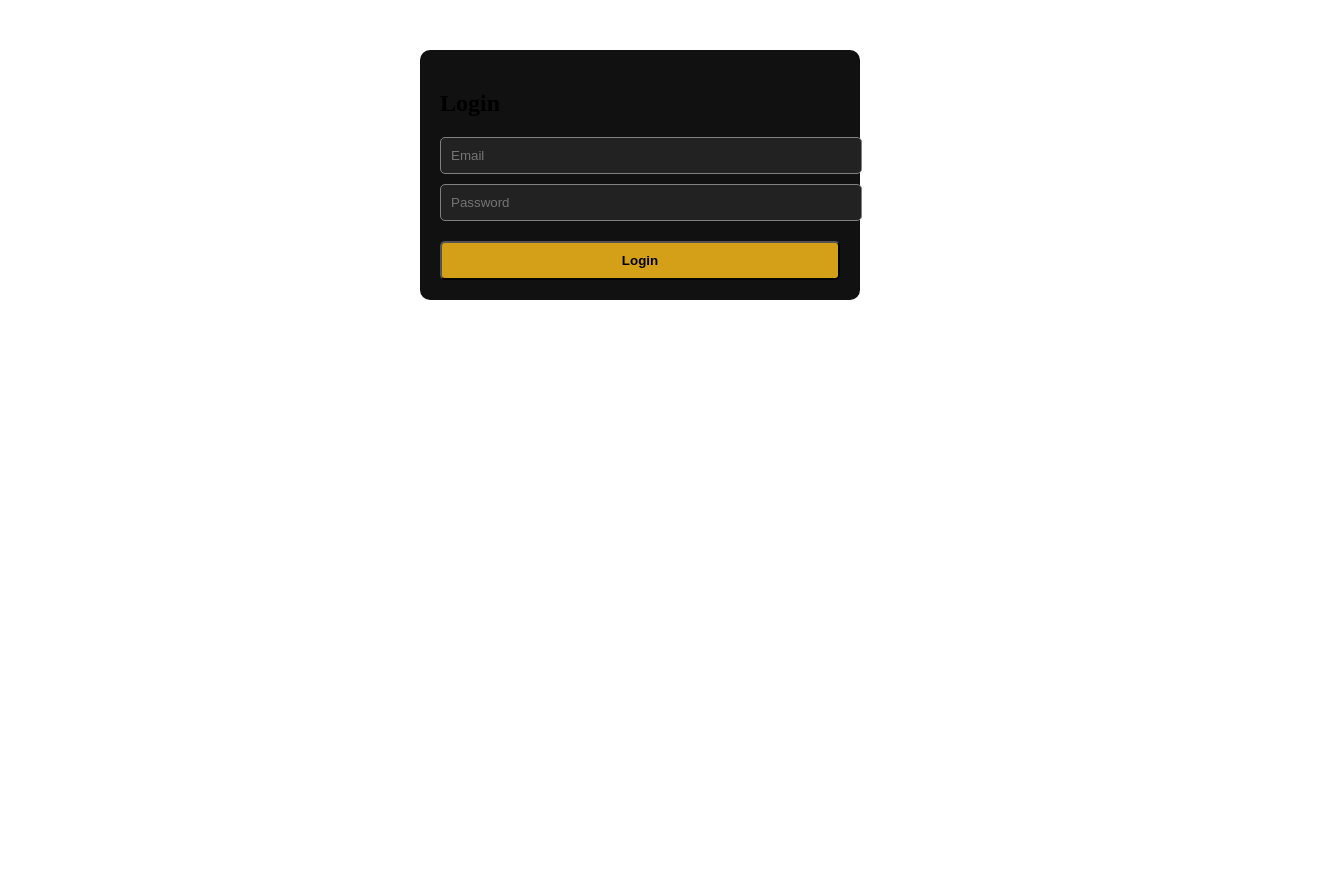
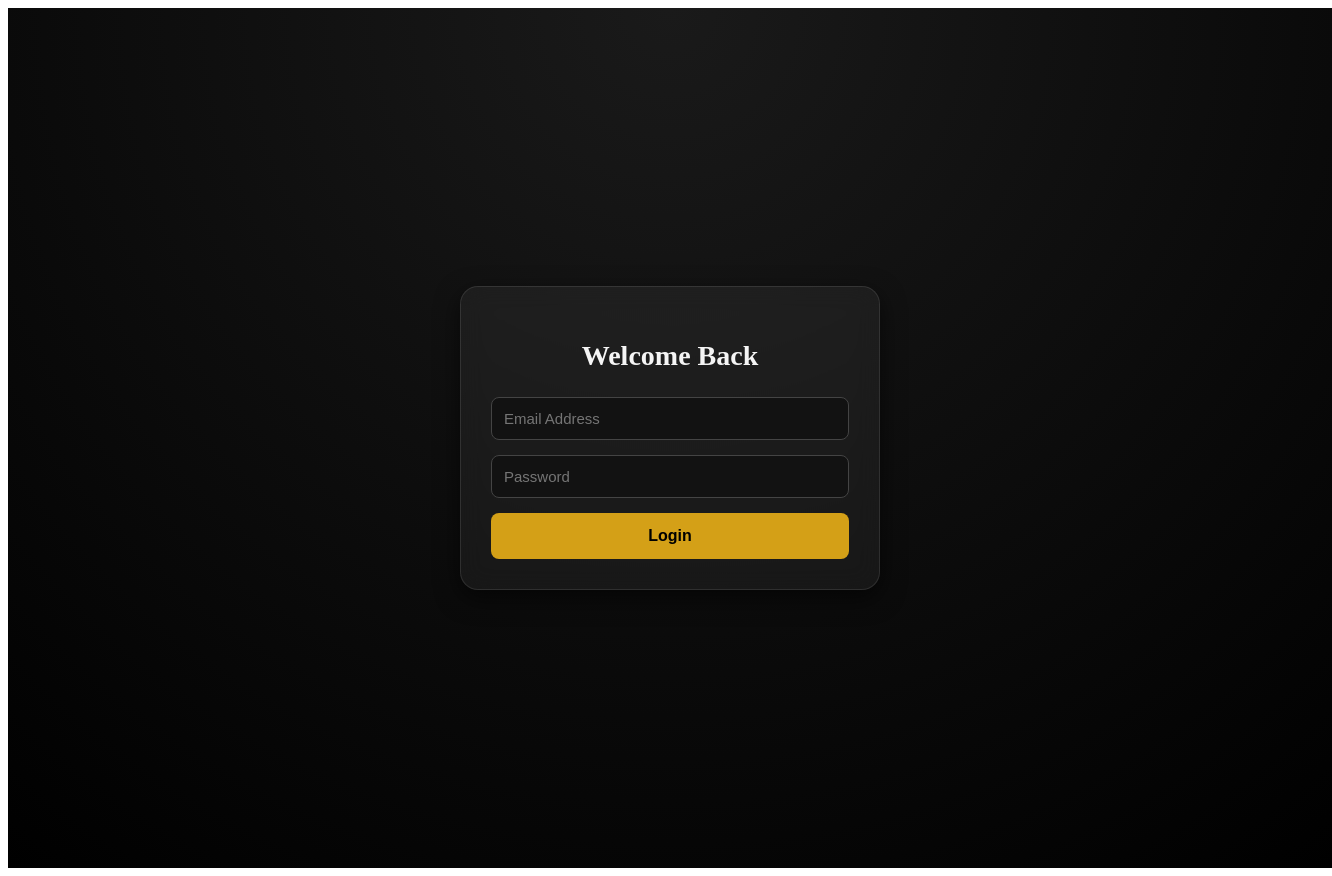
Before and after one commit to Sumitraj00736/E-Wallet_frontend, a React (Vite) app: page / in a window 1280 px wide. Shown: the whole page, 1332 px wide, since content can reach past the window. Before the commit the page ends 800 px from the top, so only its background shows below. Built offline with nearby package versions, Linux system fonts and the light colour scheme.

Commit message:
UI improve

```diff
--- a/package.json
+++ b/package.json
@@ -4,13 +4,14 @@
   "version": "0.0.0",
   "type": "module",
   "scripts": {
-    "dev": "vite",
+    "dev": "vite --host",
     "build": "vite build",
     "preview": "vite preview"
   },
   "dependencies": {
     "axios": "^1.13.2",
     "framer-motion": "^12.23.24",
+    "html5-qrcode": "^2.3.8",
     "react": "^18.3.1",
     "react-dom": "^18.3.1",
     "react-icons": "^5.5.0",
--- a/src/context/AuthContext.jsx
+++ b/src/context/AuthContext.jsx
@@ -129,6 +129,7 @@ export const AuthProvider = ({ children }) => {
     try {
       const res = await api.post("/api/qr/generate", { amount }, { headers: getAuthHeader() });
       setQrCode(res.data);
+      console.log("QR",res.data)
       return res.data;
     } catch (err) {
       throw err.response?.data || err;
--- a/src/pages/Login.jsx
+++ b/src/pages/Login.jsx
@@ -1,36 +1,8 @@
 // src/pages/Login.jsx
 import { useState } from "react";
 import { useAuthContext } from "../context/AuthContext";
-import styled from "styled-components";
 import { useNavigate } from "react-router-dom";
-
-const Container = styled.div`
-  max-width: 400px;
-  margin: 50px auto;
-  background-color: #111;
-  padding: 20px;
-  border-radius: 10px;
-`;
-
-const Input = styled.input`
-  width: 100%;
-  padding: 10px;
-  margin-bottom: 10px;
-  border-radius: 5px;
-  border: 1px solid #808080;
-  background-color: #222;
-  color: #ccc;
-`;
-
-const Button = styled.button`
-  width: 100%;
-  padding: 10px;
-  background-color: #D4A017;
-  color: #000;
-  font-weight: bold;
-  border-radius: 5px;
-  margin-top: 10px;
-`;
+import { motion } from "framer-motion";
 
 export default function Login() {
   const navigate = useNavigate();
@@ -41,28 +13,112 @@ export default function Login() {
 
   const handleLogin = async () => {
     try {
-      await login({ email, password }); // pass as object
-      navigate("/wallet"); // redirect to wallet page on success
+      await login({ email, password });
+      navigate("/wallet");
     } catch (err) {
       alert(err.message || "Login failed");
     }
   };
 
+  const pageWrapperStyle = {
+    width: "100%",
+    minHeight: "100vh",
+    display: "flex",
+    justifyContent: "center",
+    alignItems: "center",
+    padding: "30px",
+    background: "radial-gradient(circle at top, #1a1a1a, #000)",
+  };
+
+  const cardStyle = {
+    maxWidth: "420px",
+    width: "100%",
+    padding: "30px",
+    borderRadius: "18px",
+    backdropFilter: "blur(12px)",
+    background: "rgba(255, 255, 255, 0.05)",
+    border: "1px solid rgba(255, 255, 255, 0.1)",
+    color: "#f5f5f5",
+    boxShadow: "0 8px 25px rgba(0,0,0,0.6)",
+    display: "flex",
+    flexDirection: "column",
+    gap: "15px",
+    boxSizing: "border-box",
+  };
+
+  const titleStyle = {
+    textAlign: "center",
+    fontSize: "28px",
+    marginBottom: "10px",
+    color: "#f5f5f5",
+  };
+
+  const inputStyle = {
+    width: "100%",
+    padding: "12px",
+    borderRadius: "8px",
+    border: "1px solid #444",
+    backgroundColor: "#121212",
+    color: "#e3e3e3",
+    fontSize: "15px",
+    outline: "none",
+    boxSizing: "border-box",
+  };
+
+  const buttonStyle = {
+    width: "100%",
+    padding: "14px",
+    backgroundColor: "#d4a017",
+    color: "#000",
+    fontWeight: "bold",
+    borderRadius: "8px",
+    fontSize: "16px",
+    cursor: "pointer",
+    border: "none",
+    boxSizing: "border-box",
+  };
+
   return (
-    <Container>
-      <h2>Login</h2>
-      <Input
-        placeholder="Email"
+    <motion.div
+      style={pageWrapperStyle}
+      initial={{ opacity: 0 }}
+      animate={{ opacity: 1 }}
+      transition={{ duration: 0.8 }}
+    >
+      <motion.div
+        style={cardStyle}
+        initial={{ scale: 0.8, opacity: 0, y: 40 }}
+        animate={{ scale: 1, opacity: 1, y: 0 }}
+        transition={{ duration: 0.6, ease: "easeOut" }}
+      >
+        <h2 style={titleStyle}>Welcome Back</h2>
+
+        <motion.input
+          style={inputStyle}
+          placeholder="Email Address"
           value={email}
           onChange={(e) => setEmail(e.target.value)}
+          whileFocus={{ scale: 1.02, borderColor: "#d4a017", boxShadow: "0 0 6px #d4a017" }}
         />
-      <Input
+
+        <motion.input
+          style={inputStyle}
           type="password"
           placeholder="Password"
           value={password}
           onChange={(e) => setPassword(e.target.value)}
+          whileFocus={{ scale: 1.02, borderColor: "#d4a017", boxShadow: "0 0 6px #d4a017" }}
         />
-      <Button onClick={handleLogin}>Login</Button>
-    </Container>
+
+        <motion.button
+          style={buttonStyle}
+          whileHover={{ scale: 1.03 }}
+          whileTap={{ scale: 0.96 }}
+          onClick={handleLogin}
+        >
+          Login
+        </motion.button>
+      </motion.div>
+    </motion.div>
   );
 }
--- a/src/pages/Wallet.jsx
+++ b/src/pages/Wallet.jsx
@@ -1,54 +1,8 @@
 // src/pages/Wallet.jsx
 import React, { useState, useEffect } from "react";
-import { useAuthContext } from "../context/AuthContext"; // fixed import
-import styled from "styled-components";
+import { useAuthContext } from "../context/AuthContext";
 import { motion } from "framer-motion";
-import { colors } from "../styles/theme";
-
-const WalletContainer = styled.div`
-  max-width: 400px;
-  margin: 50px auto;
-  padding: 20px;
-  background-color: #111;
-  border: 1px solid ${colors.border};
-  border-radius: 10px;
-  color: ${colors.text};
-`;
-
-const Section = styled(motion.div)`
-  margin-bottom: 30px;
-`;
-
-const Input = styled.input`
-  width: 100%;
-  padding: 10px;
-  margin-top: 5px;
-  margin-bottom: 10px;
-  border: 1px solid ${colors.border};
-  border-radius: 5px;
-  background-color: #222;
-  color: ${colors.text};
-`;
-
-const Button = styled.button`
-  width: 100%;
-  padding: 10px;
-  background-color: #D4A017;
-  color: #000;
-  font-weight: bold;
-  border-radius: 5px;
-  margin-top: 5px;
-`;
-
-const Select = styled.select`
-  width: 100%;
-  padding: 10px;
-  margin-bottom: 10px;
-  border-radius: 5px;
-  background-color: #222;
-  color: ${colors.text};
-  border: 1px solid ${colors.border};
-`;
+import { Html5QrcodeScanner } from "html5-qrcode";
 
 export default function Wallet() {
   const {
@@ -58,9 +12,8 @@ export default function Wallet() {
     fetchUsers,
     topUpWallet,
     transferFunds,
-    qrCode,
+    qrData,
     generateQR,
-    qrData,
     setScannedQrData,
   } = useAuthContext();
 
@@ -69,12 +22,38 @@ export default function Wallet() {
   const [receiverId, setReceiverId] = useState("");
   const [qrAmount, setQrAmount] = useState("");
   const [generatedQr, setGeneratedQr] = useState(null);
+  const [scanError, setScanError] = useState(null);
 
   useEffect(() => {
-    if (user) fetchUsers(); // fetch users on load
+    if (user) fetchUsers();
   }, [user]);
 
-  // --- Top-up wallet ---
+  // ---------------- QR SCANNER INITIALIZATION -------------------
+  useEffect(() => {
+    const scanner = new Html5QrcodeScanner(
+      "qr-reader",
+      { fps: 10, qrbox: 250 },
+      false
+    );
+
+    scanner.render(
+      (data) => {
+        try {
+          const parsed = JSON.parse(data);
+          setScannedQrData(parsed);
+        } catch (e) {
+          setScanError("Invalid QR Code format");
+        }
+      },
+      (err) => {
+        setScanError("Camera error: " + err);
+      }
+    );
+
+    return () => scanner.clear();
+  }, []);
+
+  // ---------------- Wallet Actions -------------------
   const handleTopup = async () => {
     if (!topupAmount) return;
     try {
@@ -82,11 +61,10 @@ export default function Wallet() {
       setTopupAmount("");
       alert("Wallet topped up successfully!");
     } catch (err) {
-      alert("Top-up failed: " + (err.message || err));
+      alert("Top-up failed: " + err.message);
     }
   };
 
-  // --- Transfer funds ---
   const handleTransfer = async () => {
     if (!receiverId || !transferAmount) return;
     try {
@@ -95,11 +73,10 @@ export default function Wallet() {
       setReceiverId("");
       alert("Transfer successful!");
     } catch (err) {
-      alert("Transfer failed: " + (err.message || err));
+      alert("Transfer failed: " + err.message);
     }
   };
 
-  // --- Generate QR code ---
   const handleGenerateQR = async () => {
     if (!qrAmount) return;
     try {
@@ -107,100 +84,191 @@ export default function Wallet() {
       setGeneratedQr(res);
       setQrAmount("");
     } catch (err) {
-      alert("QR generation failed: " + (err.message || err));
+      alert("QR generation failed: " + err.message);
     }
   };
 
-  // --- Pay via scanned QR ---
   const handlePayQr = async () => {
     if (!qrData) return;
     try {
       await transferFunds(qrData.userId, qrData.amount);
       setScannedQrData(null);
-      alert("Payment successful via QR!");
+      alert("Payment successful!");
     } catch (err) {
-      alert("Payment failed: " + (err.message || err));
+      alert("Payment failed: " + err.message);
     }
   };
 
+  // ---------------- Inline Styles -------------------
+  const containerStyle = {
+    maxWidth: "450px",
+    margin: "40px auto",
+    padding: "20px",
+    display: "flex",
+    flexDirection: "column",
+    gap: "30px",
+    color: "#f5f5f5",
+    fontFamily: "Arial, sans-serif",
+    background: "#0d0d0d",
+    minHeight: "100vh",
+  };
+
+  const cardStyle = {
+    background: "#1a1a1a",
+    borderRadius: "15px",
+    padding: "20px",
+    display: "flex",
+    flexDirection: "column",
+    gap: "15px",
+    border: "1px solid #2e2e2e",
+    boxShadow: "0 8px 20px rgba(0,0,0,0.6)",
+  };
+
+  const inputStyle = {
+    width: "100%",
+    padding: "12px",
+    borderRadius: "8px",
+    border: "1px solid #333",
+    backgroundColor: "#121212",
+    color: "#f5f5f5",
+    fontSize: "14px",
+    outline: "none",
+  };
+
+  const buttonStyle = {
+    width: "100%",
+    padding: "12px",
+    borderRadius: "8px",
+    backgroundColor: "#d4a017",
+    color: "#000",
+    fontWeight: "bold",
+    cursor: "pointer",
+    border: "none",
+    fontSize: "15px",
+  };
+
+  const titleStyle = {
+    fontSize: "20px",
+    fontWeight: "bold",
+    marginBottom: "10px",
+  };
+
   return (
-    <WalletContainer>
-      <h2>Wallet Balance: ₹ {walletBalance.toFixed(2)}</h2>
+    <div style={containerStyle}>
 
-      <Section
-        initial={{ opacity: 0, y: 20 }}
-        animate={{ opacity: 1, y: 0 }}
-        transition={{ duration: 0.5 }}
+      {/* ---------------- QR Scanner ---------------- */}
+      <motion.div style={cardStyle} initial={{ opacity: 0 }} animate={{ opacity: 1 }}>
+        <div style={titleStyle}>Scan QR Code</div>
+        <div id="qr-reader" style={{ width: "100%", borderRadius: "10px" }}></div>
+
+        {scanError && <p style={{ color: "red" }}>{scanError}</p>}
+
+        {qrData && (
+          <motion.button
+            style={buttonStyle}
+            whileHover={{ scale: 1.03 }}
+            whileTap={{ scale: 0.95 }}
+            onClick={handlePayQr}
+          >
+            Pay ₹{qrData.amount}
+          </motion.button>
+        )}
+      </motion.div>
+
+      {/* ---------------- Balance ---------------- */}
+      <motion.h2
+        style={{ textAlign: "center", fontSize: "28px" }}
+        initial={{ opacity: 0 }}
+        animate={{ opacity: 1 }}
       >
-        <h3>Top-Up Wallet</h3>
-        <Input
+        Wallet Balance: ₹ {walletBalance.toFixed(2)}
+      </motion.h2>
+
+      {/* ---------------- Top Up ---------------- */}
+      <motion.div style={cardStyle} initial={{ opacity: 0 }} animate={{ opacity: 1 }}>
+        <div style={titleStyle}>Top-Up Wallet</div>
+        <input
+          style={inputStyle}
           type="number"
+          placeholder="Enter amount"
           value={topupAmount}
-          onChange={e => setTopupAmount(e.target.value)}
-          placeholder="Amount"
+          onChange={(e) => setTopupAmount(e.target.value)}
         />
-        <Button onClick={handleTopup}>Top Up</Button>
-      </Section>
+        <motion.button
+          style={buttonStyle}
+          whileHover={{ scale: 1.03 }}
+          whileTap={{ scale: 0.95 }}
+          onClick={handleTopup}
+        >
+          Top Up
+        </motion.button>
+      </motion.div>
 
-      <Section
-        initial={{ opacity: 0, y: 20 }}
-        animate={{ opacity: 1, y: 0 }}
-        transition={{ duration: 0.5, delay: 0.2 }}
-      >
-        <h3>Transfer Funds</h3>
-        <Select value={receiverId} onChange={e => setReceiverId(e.target.value)}>
+      {/* ---------------- Transfer ---------------- */}
+      <motion.div style={cardStyle} initial={{ opacity: 0 }} animate={{ opacity: 1 }}>
+        <div style={titleStyle}>Transfer Funds</div>
+        <select
+          style={inputStyle}
+          value={receiverId}
+          onChange={(e) => setReceiverId(e.target.value)}
+        >
           <option value="">Select Receiver</option>
           {users
-            .filter(u => u.id !== user.id)
-            .map(u => (
+            .filter((u) => u.id !== user.id)
+            .map((u) => (
               <option key={u.id} value={u.id}>
                 {u.name} ({u.email})
               </option>
             ))}
-        </Select>
-        <Input
+        </select>
+
+        <input
+          style={inputStyle}
           type="number"
+          placeholder="Enter amount"
           value={transferAmount}
-          onChange={e => setTransferAmount(e.target.value)}
-          placeholder="Amount"
+          onChange={(e) => setTransferAmount(e.target.value)}
         />
-        <Button onClick={handleTransfer}>Send</Button>
-      </Section>
 
-      <Section
-        initial={{ opacity: 0, y: 20 }}
-        animate={{ opacity: 1, y: 0 }}
-        transition={{ duration: 0.5, delay: 0.4 }}
-      >
-        <h3>Generate QR Code</h3>
-        <Input
+        <motion.button
+          style={buttonStyle}
+          whileHover={{ scale: 1.03 }}
+          whileTap={{ scale: 0.95 }}
+          onClick={handleTransfer}
+        >
+          Send
+        </motion.button>
+      </motion.div>
+
+      {/* ---------------- Generate QR ---------------- */}
+      <motion.div style={cardStyle} initial={{ opacity: 0 }} animate={{ opacity: 1 }}>
+        <div style={titleStyle}>Generate QR Code</div>
+        <input
+          style={inputStyle}
           type="number"
+          placeholder="Enter amount"
           value={qrAmount}
-          onChange={e => setQrAmount(e.target.value)}
-          placeholder="Amount"
+          onChange={(e) => setQrAmount(e.target.value)}
         />
-        <Button onClick={handleGenerateQR}>Generate QR</Button>
+
+        <motion.button
+          style={buttonStyle}
+          whileHover={{ scale: 1.03 }}
+          whileTap={{ scale: 0.95 }}
+          onClick={handleGenerateQR}
+        >
+          Generate QR
+        </motion.button>
+
         {generatedQr && (
-          <div style={{ marginTop: "15px", textAlign: "center" }}>
-            <p>QR Code ID: {generatedQr.id}</p>
+          <div style={{ textAlign: "center", marginTop: "10px" }}>
             <img
               src={`https://api.qrserver.com/v1/create-qr-code/?data=${generatedQr.qrCodeData}&size=150x150`}
               alt="QR Code"
             />
           </div>
         )}
-      </Section>
-
-      {qrData && (
-        <Section
-          initial={{ opacity: 0 }}
-          animate={{ opacity: 1 }}
-        >
-          <h3>Pay via Scanned QR</h3>
-          <p>QR Data: {qrData.qrCodeData}</p>
-          <Button onClick={handlePayQr}>Pay</Button>
-        </Section>
-      )}
-    </WalletContainer>
+      </motion.div>
+    </div>
   );
 }
```
Also changed, not shown: src/styles/GlobalStyles.js (+22 -22 lines), 1 other file (tests, documents, lock files or other folders). Lines whose indentation alone changed are shown as unchanged.
